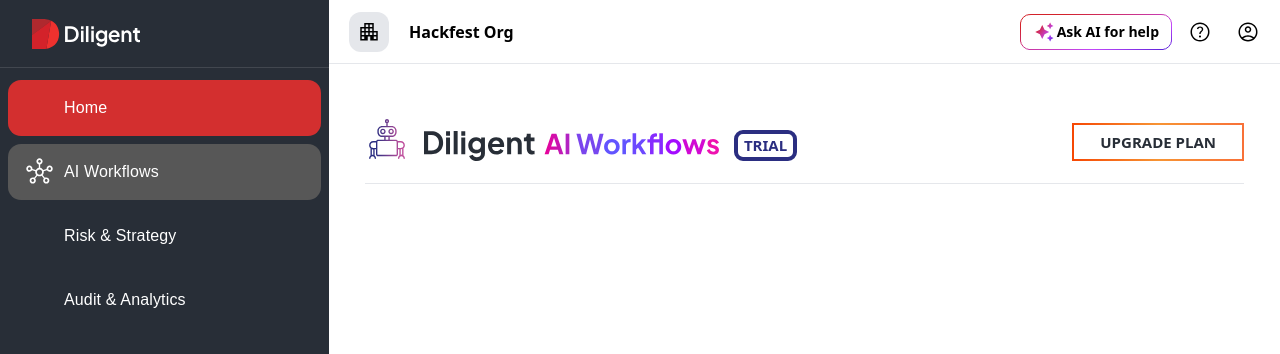
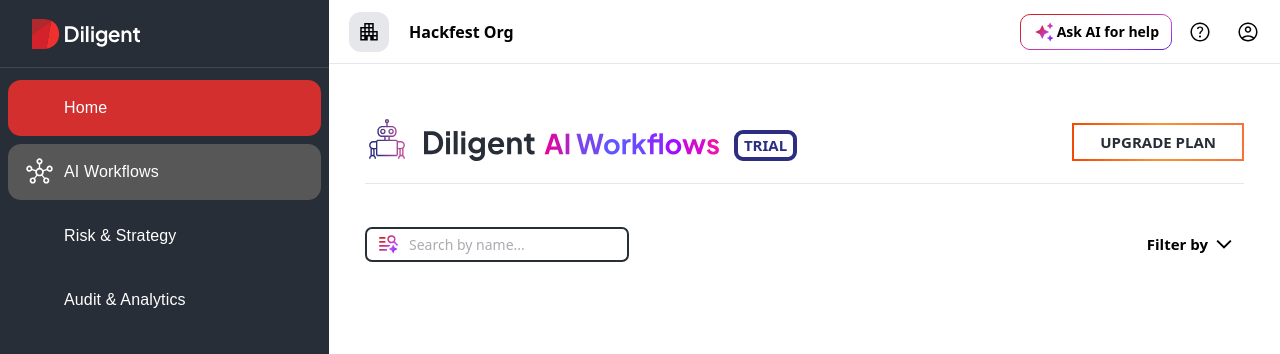
Before and after one commit to dil-jsandor/ai-workflows, a React (Vite) app in the folder apps/frontend/: page /workflows in a window 1280 px wide. Shown: the top 354 px of the page. Built offline with nearby package versions, Linux system fonts and the light colour scheme; some icons are missing.

Commit message:
feat: add search-and-filter-bar

```diff
--- /dev/null
+++ b/apps/frontend/src/components/AIWorkflowsSearchAndFilterBar.tsx
@@ -0,0 +1,16 @@
+export default function AIWorkflowsSearchAndFilterBar() {
+    return <div className="w-full h-[120px] flex justify-between items-center">
+        <div
+            className="cursor-text border-[#282E37] border-2 w-[432px] h-[35px] rounded-[7px] flex items-center px-[9px] gap-x-[9px]">
+            <img src="/search_icon.svg" alt="search icon" className="w-[24px] h-[24px]"/>
+            <span className="text-[#282E37]/40 text-[14px] font-medium">Search by name...</span>
+        </div>
+
+        <div className="w-full"></div>
+
+        <div className="flex items-center pr-[36px] cursor-pointer">
+            <span className="text-nowrap text-[15px] font-extrabold">Filter by</span>
+            <img src="/chevron_down.svg" alt="filter icon"/>
+        </div>
+    </div>
+}
--- a/apps/frontend/src/pages/Workflows.tsx
+++ b/apps/frontend/src/pages/Workflows.tsx
@@ -1,6 +1,7 @@
 import Sidebar from "../components/SideBar.tsx";
 import TopBar from "../components/TopBar.tsx";
 import AIWorkflowsTitleBar from "../components/AIWorkflowsTitleBar.tsx";
+import AIWorkflowsSearchAndFilterBar from "../components/AIWorkflowsSearchAndFilterBar.tsx";
 
 export default function Workflows() {
   return (
@@ -10,6 +11,7 @@
           <TopBar/>
           <div id="app" className="w-full h-[calc(100dvh-64px)] px-[36px]">
             <AIWorkflowsTitleBar />
+            <AIWorkflowsSearchAndFilterBar />
           </div>
         </div>
       </div>
```
Also changed, not shown: apps/frontend/public/chevron_down.svg (added), apps/frontend/public/search_icon.svg (added).
